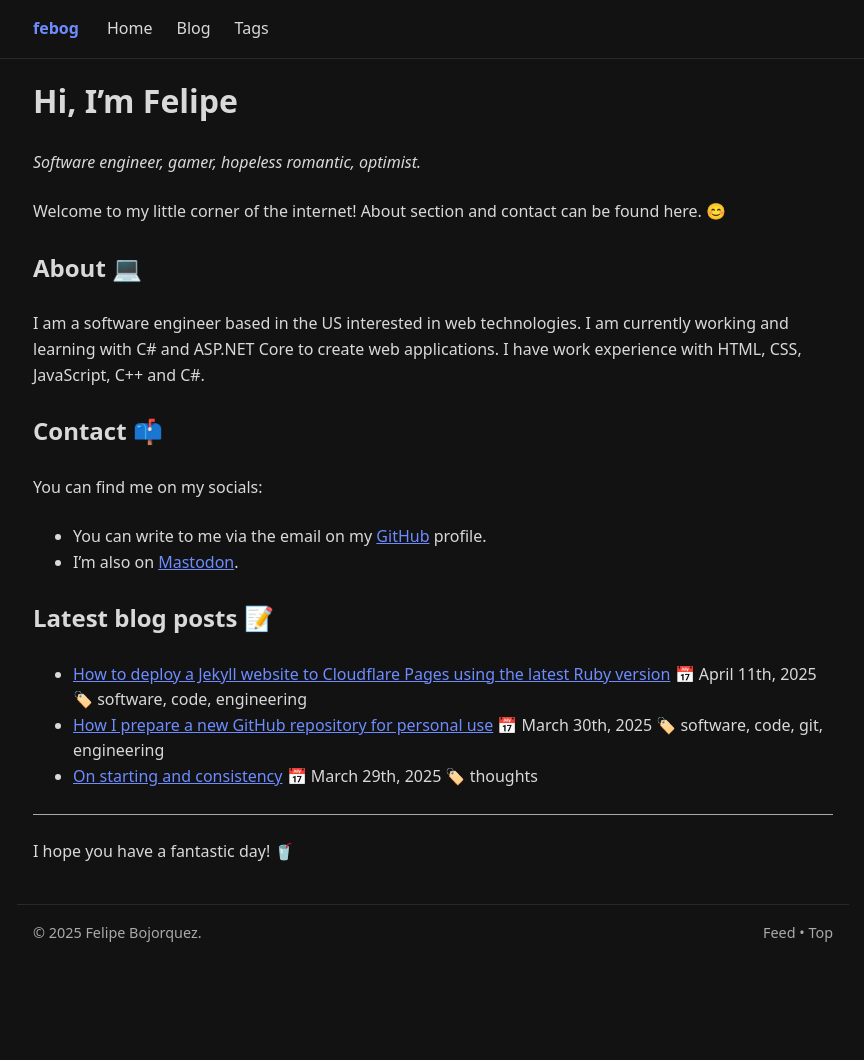
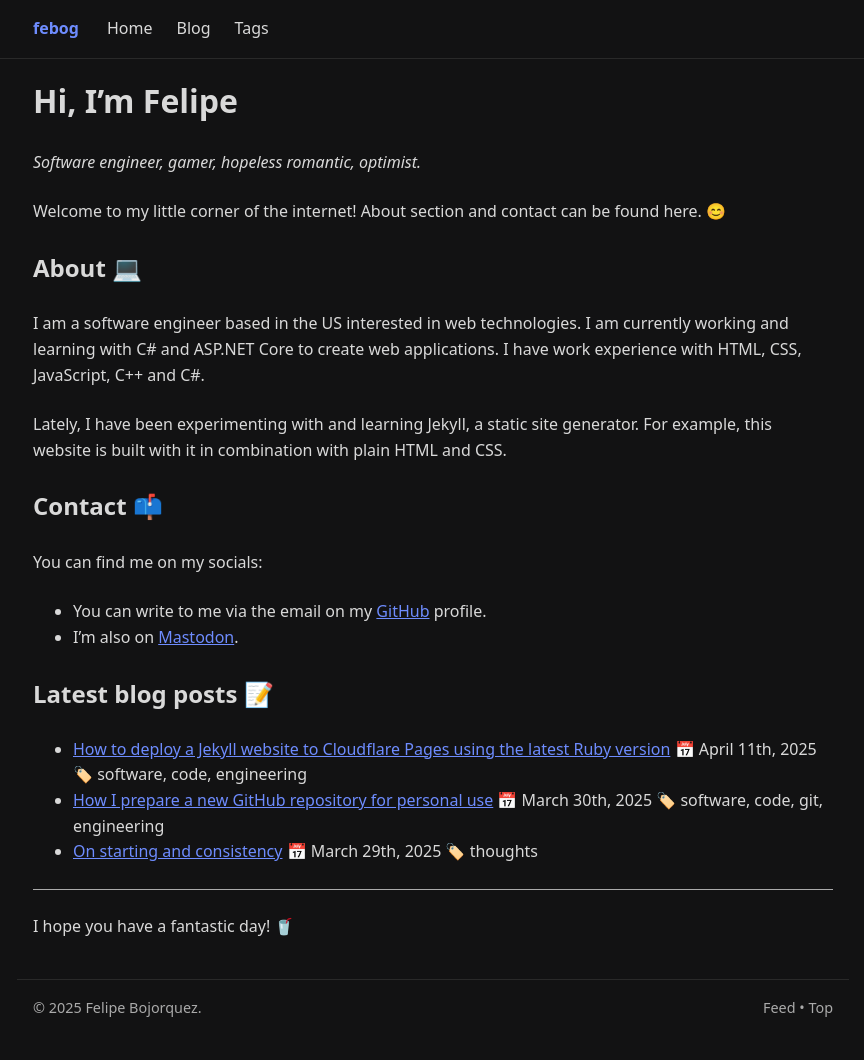
Before and after one commit to febog/website, a Jekyll site: the page built from src/index.md, in a window 1280 px wide. Shown: the whole page, without its empty margins (207-1071 px from the left). Built offline with Jekyll 4.4.1, drawn with Linux system fonts in a browser that asks for light colours; before the commit the page ends 984 px from its top, so only the background shows below that.

Commit message:
Add current work

```diff
--- a/src/index.md
+++ b/src/index.md
@@ -10,6 +10,8 @@ Welcome to my little corner of the internet! About section and contact can be fo
 ## About 💻
 
 I am a software engineer based in the US interested in web technologies. I am currently working and learning with C# and ASP.NET Core to create web applications. I have work experience with HTML, CSS, JavaScript, C++ and C#.
+
+Lately, I have been experimenting with and learning Jekyll, a static site generator. For example, this website is built with it in combination with plain HTML and CSS.
 
 ## Contact 📫
 
```
